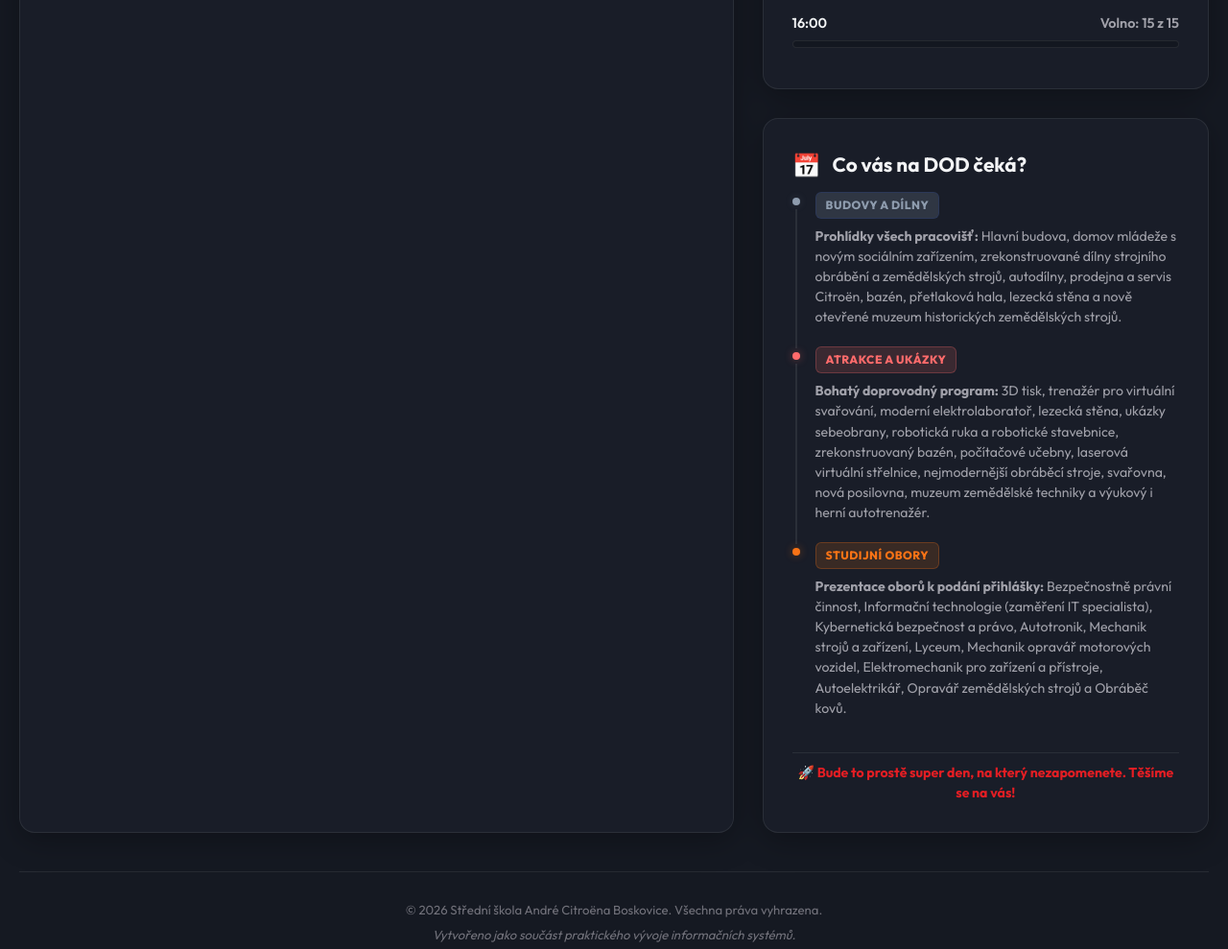
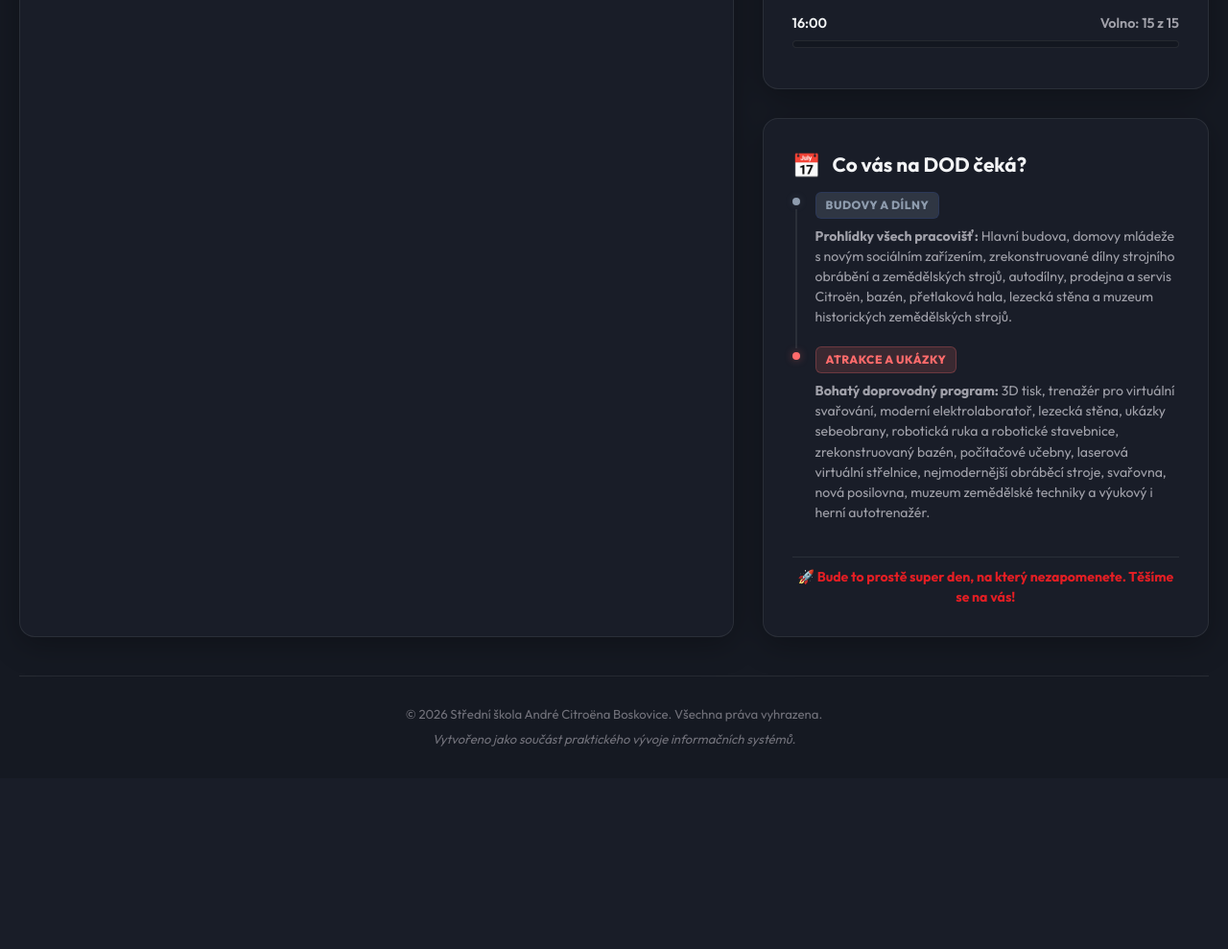
Before and after one commit to janakotlanova86/open-doors-registration, a Flask app: page / in a window 1280 px wide. Shown: the part 3028-4017 px from the top of the page at 96% size. After the commit the page ends 3806 px from the top, so only its background shows below. Run offline with Flask 3, Linux system fonts and the light colour scheme; data that the repository does not hold is empty; parts of the project's set-up code (start-up, migrations or seed data) failed here and were passed over.

Commit message:
Úprava časové osy programu - vynětí studijních oborů, změna na domovy mládeže a úprava muzea

```diff
--- a/templates/index.html
+++ b/templates/index.html
@@ -438,15 +438,11 @@
                         <ul class="program-steps">
                             <li>
                                 <div class="step-time">Budovy a dílny</div>
-                                <div class="step-desc"><strong>Prohlídky všech pracovišť:</strong> Hlavní budova, domov mládeže s novým sociálním zařízením, zrekonstruované dílny strojního obrábění a zemědělských strojů, autodílny, prodejna a servis Citroën, bazén, přetlaková hala, lezecká stěna a nově otevřené muzeum historických zemědělských strojů.</div>
+                                <div class="step-desc"><strong>Prohlídky všech pracovišť:</strong> Hlavní budova, domovy mládeže s novým sociálním zařízením, zrekonstruované dílny strojního obrábění a zemědělských strojů, autodílny, prodejna a servis Citroën, bazén, přetlaková hala, lezecká stěna a muzeum historických zemědělských strojů.</div>
                             </li>
                             <li>
                                 <div class="step-time">Atrakce a ukázky</div>
                                 <div class="step-desc"><strong>Bohatý doprovodný program:</strong> 3D tisk, trenažér pro virtuální svařování, moderní elektrolaboratoř, lezecká stěna, ukázky sebeobrany, robotická ruka a robotické stavebnice, zrekonstruovaný bazén, počítačové učebny, laserová virtuální střelnice, nejmodernější obráběcí stroje, svařovna, nová posilovna, muzeum zemědělské techniky a výukový i herní autotrenažér.</div>
-                            </li>
-                            <li>
-                                <div class="step-time">Studijní obory</div>
-                                <div class="step-desc"><strong>Prezentace oborů k podání přihlášky:</strong> Bezpečnostně právní činnost, Informační technologie (zaměření IT specialista), Kybernetická bezpečnost a právo, Autotronik, Mechanik strojů a zařízení, Lyceum, Mechanik opravář motorových vozidel, Elektromechanik pro zařízení a přístroje, Autoelektrikář, Opravář zemědělských strojů a Obráběč kovů.</div>
                             </li>
                         </ul>
                         <div style="margin-top: 15px; padding-top: 10px; border-top: 1px solid var(--border-color); text-align: center; font-size: 0.88rem; font-weight: 700; color: var(--primary);">
```
